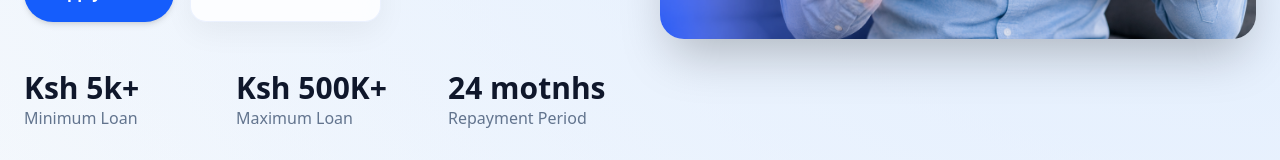
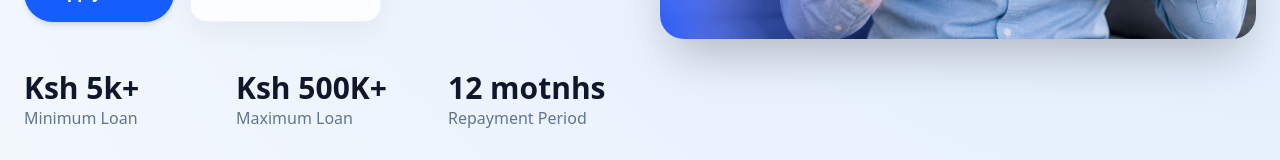
Before and after one commit to cheruiyotde/mkopohela, a Next.js app: page / in a window 1280 px wide. Shown: the part 612-772 px from the top of the page. Built offline with nearby package versions, Linux system fonts and the light colour scheme.

Commit message:
Update repayment period)

```diff
--- a/components/Hero.tsx
+++ b/components/Hero.tsx
@@ -120,7 +120,7 @@ export default function Hero() {
 
             <div>
               <h3 className="text-2xl md:text-3xl font-bold text-slate-900">
-                24 motnhs
+                12 motnhs
               </h3>
               <p className="text-slate-500">Repayment Period</p>
             </div>
```
